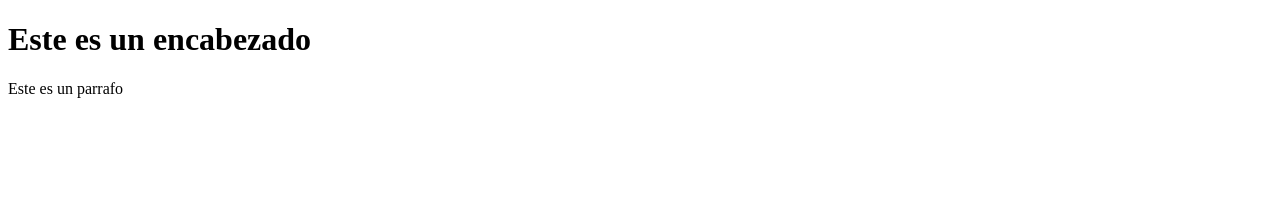
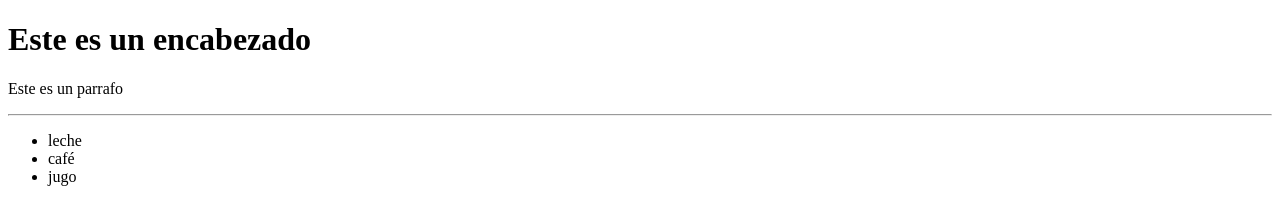
Before and after one commit to sakul972/luka.github.io, a plain HTML site: page pagina 1.html in a window 1280 px wide. Drawn offline with Linux system fonts and the light colour scheme.

Commit message:
Add files via upload
Signed-off-by: sakul072.github.io <lukruiz35@gmail.com>

```diff
--- a/pagina 1.html
+++ b/pagina 1.html
@@ -8,5 +8,11 @@
 <body>
     <h1>Este es un encabezado</h1>
     <p>Este es un parrafo</p>
+    <hr>
+    <ul>
+        <li>leche</li>
+        <li>café</li>
+        <li>jugo</li>
+    </ul>
 </body>
 </html>
```
